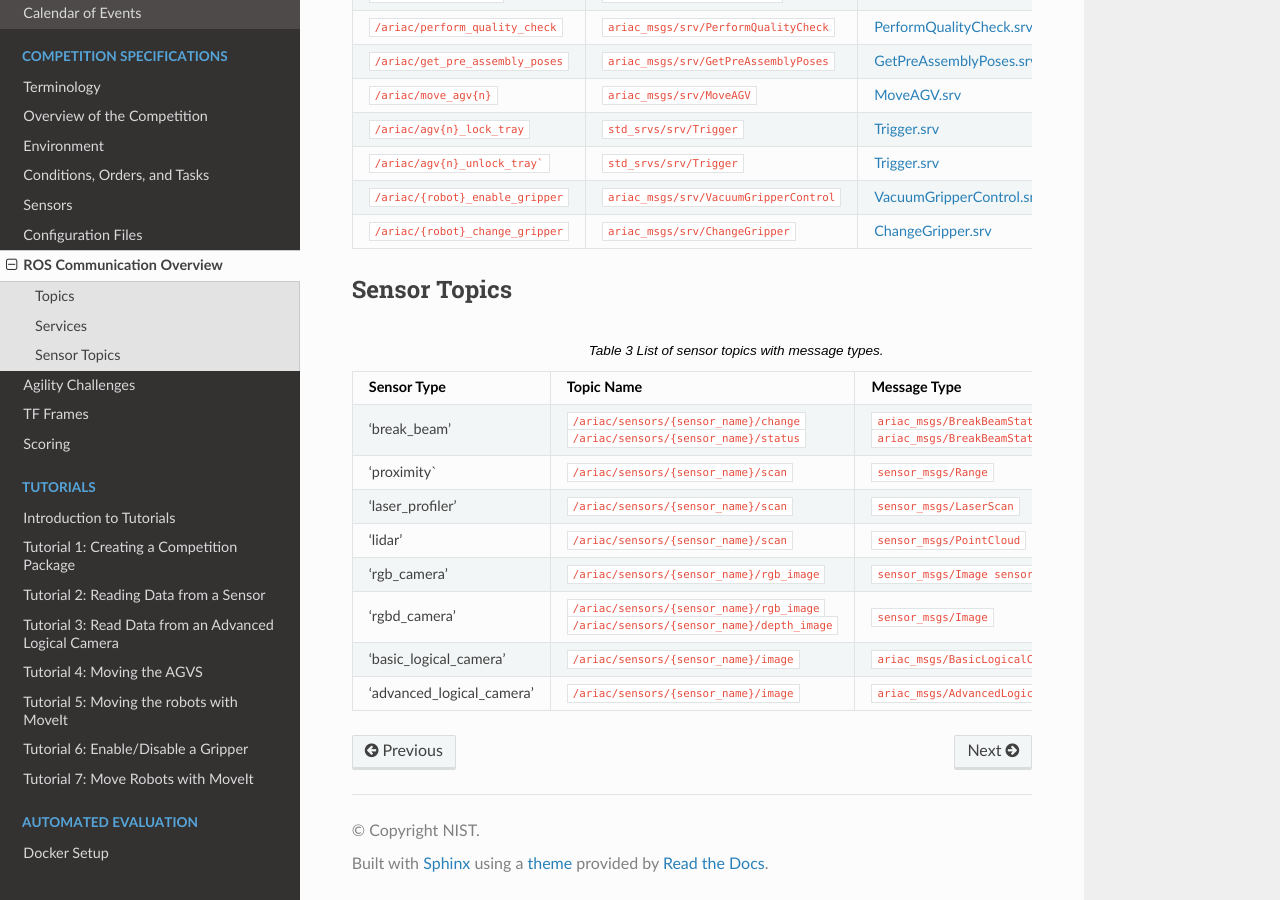
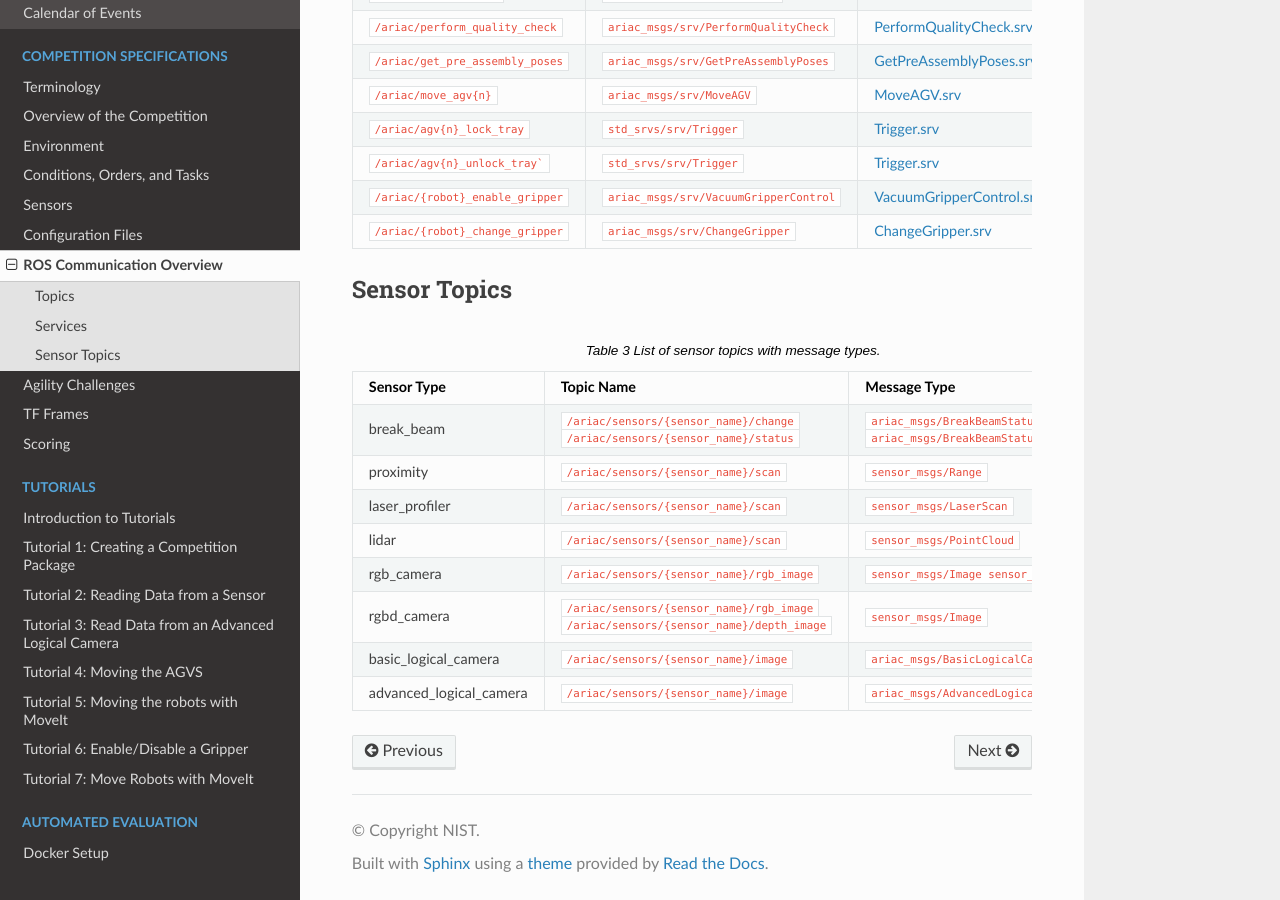
Before and after one commit to usnistgov/ARIAC, a Sphinx documentation site: the page built from docs/competition/ros_communication.rst, in a window 1280 px wide and 900 px high, scrolled down 950 px. Built offline with Sphinx 7.4.7 and the Read the Docs theme 2.0.0, drawn with Linux system fonts in a browser that asks for light colours.

```diff
--- a/docs/competition/ros_communication.rst
+++ b/docs/competition/ros_communication.rst
@@ -153,28 +153,28 @@ Sensor Topics
    * - Sensor Type
      - Topic Name
      - Message Type
-   * - 'break_beam'
+   * - break_beam
      - ``/ariac/sensors/{sensor_name}/change`` ``/ariac/sensors/{sensor_name}/status``
      - ``ariac_msgs/BreakBeamStatus`` ``ariac_msgs/BreakBeamStatus``
-   * - 'proximity`
+   * - proximity
      - ``/ariac/sensors/{sensor_name}/scan``
      - ``sensor_msgs/Range``
-   * - 'laser_profiler'
+   * - laser_profiler
      - ``/ariac/sensors/{sensor_name}/scan``
      - ``sensor_msgs/LaserScan``
-   * - 'lidar'
+   * - lidar
      - ``/ariac/sensors/{sensor_name}/scan``
      - ``sensor_msgs/PointCloud``
-   * - 'rgb_camera'
+   * - rgb_camera
      - ``/ariac/sensors/{sensor_name}/rgb_image``
      - ``sensor_msgs/Image sensor_msgs/Image``
-   * - 'rgbd_camera'
+   * - rgbd_camera
      - ``/ariac/sensors/{sensor_name}/rgb_image`` ``/ariac/sensors/{sensor_name}/depth_image``
      - ``sensor_msgs/Image``
-   * - 'basic_logical_camera'
+   * - basic_logical_camera
      - ``/ariac/sensors/{sensor_name}/image``
      - ``ariac_msgs/BasicLogicalCameraImage``
-   * - 'advanced_logical_camera'
+   * - advanced_logical_camera
      - ``/ariac/sensors/{sensor_name}/image``
      - ``ariac_msgs/AdvancedLogicalCameraImage``
 
```
